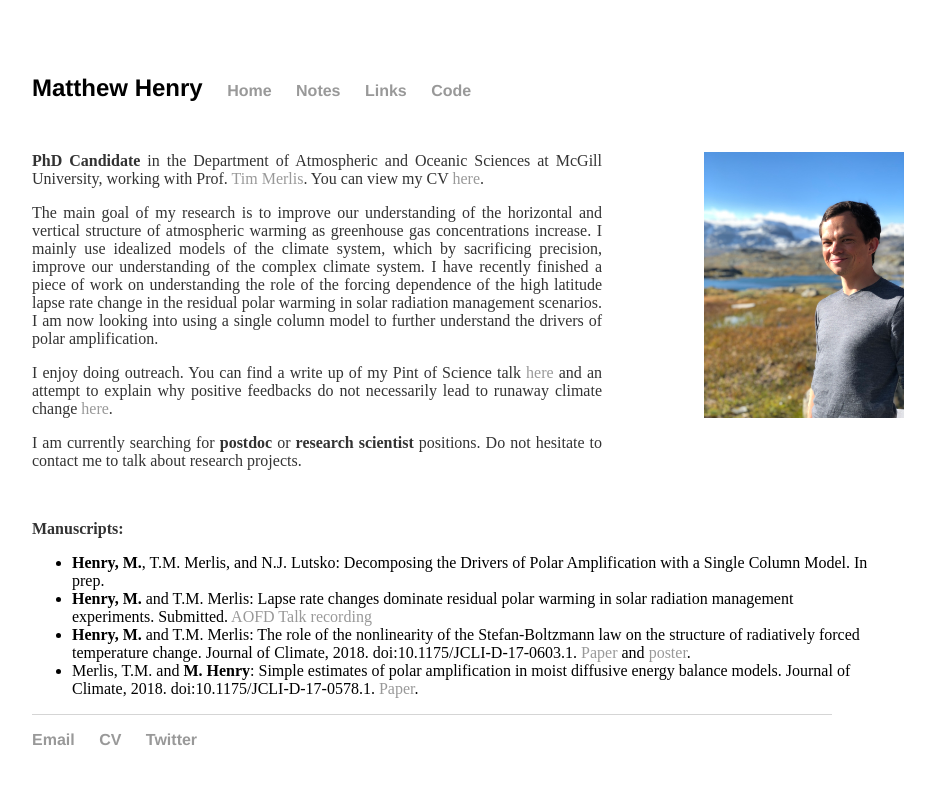
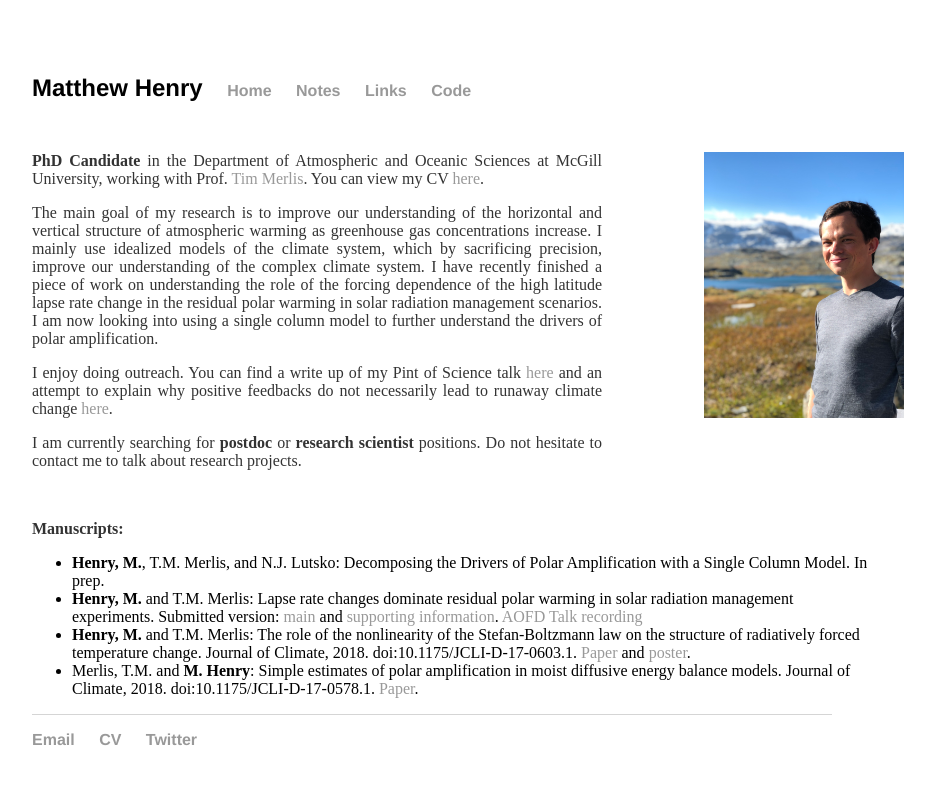
Before and after one commit to matthewjhenry/old_website, a Jekyll site: the page built from index.html, in a window 1280 px wide. Shown: the top 785 px of the page, without its empty margins (276-1211 px from the left). Built offline with Jekyll 4.4.1, drawn with Linux system fonts in a browser that asks for light colours.

Commit message:
add papers

```diff
--- a/index.html
+++ b/index.html
@@ -40,7 +40,7 @@
 	<p class="ex"><font size=3><b>Manuscripts:</b></p>
 		<ul>
 		<li><b>Henry, M.</b>, T.M. Merlis, and N.J. Lutsko: Decomposing the Drivers of Polar Amplification with a Single Column Model. In prep.
-		<li><b>Henry, M.</b> and T.M. Merlis: Lapse rate changes dominate residual polar warming in solar radiation management experiments. Submitted. <a href='https://ams.confex.com/ams/22FLUID/videogateway.cgi/id/55150?recordingid=55150'>AOFD Talk recording</a>
+		<li><b>Henry, M.</b> and T.M. Merlis: Lapse rate changes dominate residual polar warming in solar radiation management experiments. Submitted version: <a href='https://matthewjhenry.github.io/papers/Henry_Merlis_SRM_main_submitted.pdf'>main</a> and <a href='https://matthewjhenry.github.io/papers/Henry_Merlis_SRM_SI_submitted.pdf'>supporting information</a>. <a href='https://ams.confex.com/ams/22FLUID/videogateway.cgi/id/55150?recordingid=55150'>AOFD Talk recording</a>
 		<li><b>Henry, M.</b> and T.M. Merlis: The role of the nonlinearity of the Stefan-Boltzmann law on the structure of radiatively forced temperature change. Journal of Climate, 2018. doi:10.1175/JCLI-D-17-0603.1. <a href='https://journals.ametsoc.org/doi/10.1175/JCLI-D-17-0603.1'>Paper</a> and <a href='http://meteo.mcgill.ca/~mhenry/files/poster_henry_0617.pdf'>poster</a>.
 		<li>Merlis, T.M. and <b>M. Henry</b>: Simple estimates of polar amplification in moist diffusive energy balance models. Journal of Climate, 2018. doi:10.1175/JCLI-D-17-0578.1. <a href='https://journals.ametsoc.org/doi/10.1175/JCLI-D-17-0578.1'>Paper</a>.
 		</ul>
```
Also changed, not shown: 2 other files.
